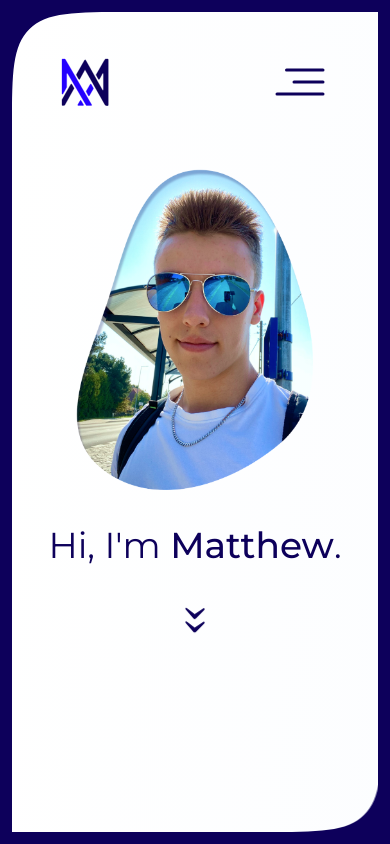
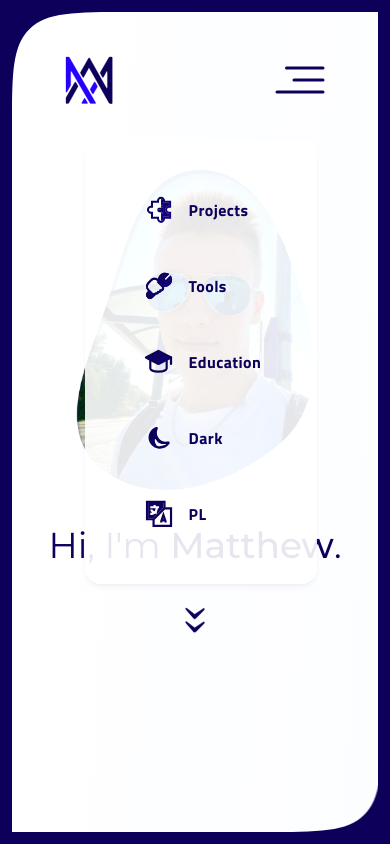
Before and after one commit to muslewski/muslewski.com, a React (Vite) app: page / in a window 390 px wide. Both pictures are taken after a click on the item 300 px from the left and 82 px from the top of the page. Shown: the top 844 px of the page. Built offline with nearby package versions, Linux system fonts and the light colour scheme; what tailwindcss-animated would draw is missing.

Commit message:
add: Hamburger Menu

```diff
--- a/public/locales/pl/translation.json
+++ b/public/locales/pl/translation.json
@@ -8,7 +8,7 @@
   "Bright": "Jaśniej",
   "Dark": "Ciemniej",
   "TranslationButton": "EN",
-  "Hire": "Zatrudnij mnie",
+  "Hire": "Zatrudnij",
   "As_a": "Jako",
   "Ilove": "Uwielbiam tworzyć nowoczesne strony i aplikacje internetowe.",
   "HarderBetter": "Im trudniejszy projekt, tym lepiej!",
--- a/src/App.jsx
+++ b/src/App.jsx
@@ -54,8 +54,8 @@ function App() {
 
   const hrPositions = {
     Projects: "opacity-100 w-52 left-[0.4rem] animate-jump-in",
-    Tools: "opacity-100 w-52 left-[14.5rem] animate-jump-in",
-    Education: "opacity-100 w-52 left-[30rem] animate-jump-in",
+    Tools: "opacity-100 w-52 left-[13rem] animate-jump-in",
+    Education: "opacity-100 w-52 left-[26rem] animate-jump-in",
   };
 
   const hrLeft = useMemo(() => {
--- a/src/components/1SectionHero/AnimatedHr.jsx
+++ b/src/components/1SectionHero/AnimatedHr.jsx
@@ -5,7 +5,7 @@ function AnimatedHr({ hrLeft }) {
 
   useEffect(() => {
     const initialHrClass =
-      "absolute -bottom-1 h-1 rounded-full bg-gradient-to-br from-secondary/50 to-accent/75 border-0 animate-duration-[300ms] ";
+      "xl:flex hidden absolute -bottom-1 h-1 rounded-full bg-gradient-to-br from-secondary/50 to-accent/75 border-0 animate-duration-[300ms] ";
     setHrClass(initialHrClass + hrLeft);
 
     let timeout;
--- a/src/components/1SectionHero/Menu.jsx
+++ b/src/components/1SectionHero/Menu.jsx
@@ -29,12 +29,17 @@ function Menu({ setTheme, theme, hrLeft = "" }) {
   const { t, i18n } = useTranslation();
   const [openSettings, setOpenSettings] = useState(null);
   const openSettingsRef = useRef();
+  const openMenuRef = useRef();
+
+  const [openMenu, setOpenMenu] = useState(null);
 
   // Latest status of openSettings.
   openSettingsRef.current = openSettings;
+  openMenuRef.current = openMenu;
 
   // By default animation is hidden
   const [animationClass, setAnimationClass] = useState("xl:hidden 2xl:flex");
+  const [menuAnimationClass, setMenuAnimationClass] = useState("hidden");
 
   // Logic for animation of settings (Jump in / out)
   useEffect(() => {
@@ -57,6 +62,28 @@ function Menu({ setTheme, theme, hrLeft = "" }) {
       }
     };
   }, [openSettings]);
+
+  // Logic for animation of menu (Jump in / out)
+  useEffect(() => {
+    let timeout;
+
+    if (openMenu === true) {
+      setMenuAnimationClass("animate-jump-in xl:flex");
+    } else if (openMenu === false) {
+      setMenuAnimationClass("animate-jump-out xl:flex");
+      // Make sure that we will not see jump out animation after it is already disabled
+      timeout = setTimeout(() => {
+        setMenuAnimationClass("hidden xl:flex");
+      }, 1000);
+    }
+
+    // Clear timeout
+    return () => {
+      if (timeout) {
+        clearTimeout(timeout);
+      }
+    };
+  }, [openMenu]);
 
   // Logic of hiding settings in multiple ways
   const useOutsideClick = (callback) => {
@@ -98,7 +125,16 @@ function Menu({ setTheme, theme, hrLeft = "" }) {
 
   // Hide settings if visible
   const handleClickOutside = () => {
-    if (openSettingsRef.current === true) setOpenSettings(false);
+    if (openSettingsRef.current === true) {
+      setOpenSettings(false);
+    }
+  };
+
+  // Hide menu if visible
+  const handleMenuClickOutside = () => {
+    if (openMenuRef.current === true) {
+      setOpenMenu(false);
+    }
   };
 
   // Do nothing when clicked on children elements
@@ -108,6 +144,7 @@ function Menu({ setTheme, theme, hrLeft = "" }) {
 
   // Ref for setting button
   const refSettings = useOutsideClick(handleClickOutside);
+  const refMenu = useOutsideClick(handleMenuClickOutside);
 
   function changeLanguage(lng) {
     setLanguage(lng);
@@ -116,13 +153,16 @@ function Menu({ setTheme, theme, hrLeft = "" }) {
   }
 
   return (
-    <menu className=" flex justify-between mt-10 xl:mt-14 items-center mb-4 lg:mb-32  font-description text-secondary dark:text-white tracking-wide font-bold md:text-lg xl:text-2xl fixed w-9/12 lg:w-10/12 z-40">
-      <li className="animate-fade-down animate-duration-500 dark:bg-background/25 bg-white/25 xl:bg-transparent xl:dark:bg-transparent p-3 rounded-2xl">
+    <menu className=" flex flex-wrap xl:flex-nowrap justify-between mt-10 xl:mt-14 items-center mb-4 lg:mb-32  font-description text-secondary dark:text-white tracking-wide font-bold md:text-lg xl:text-2xl fixed w-9/12 lg:w-10/12 z-40">
+      <li className="dark:bg-black/25 px-4 py-3 bg-white/25 xl:bg-transparent xl:dark:bg-transparent rounded-2xl hover:animate-jump animate-duration-500 animate-ease-in-out">
         <a href="#">
           <img src={theme === "dark" ? logoDark : logo} alt="" />
         </a>
       </li>
-      <ul className="relative hidden xl:flex gap-20 bg-white/90 dark:bg-secondary-dark/90 lg:py-3 lg:px-7 mx-6 lg:rounded-2xl shadow-md shadow-secondary/5">
+
+      <ul
+        className={`${menuAnimationClass} flex absolute xl:relative  sm:justify-center self-center   justify-start items-start  flex-col sm:flex-row z-30 top-24 right-0 w-fit xl:top-0 flex-wrap xl:flex-nowrap gap-y-8 sm:gap-20 bg-white/90 dark:bg-secondary-dark/90 lg:py-3 py-12 sm:py-6 px-14 sm:px-7 mx-6 rounded-2xl shadow-md shadow-secondary/5`}
+      >
         <AnimatedHr hrLeft={hrLeft} />
 
         <MenuItem
@@ -146,21 +186,24 @@ function Menu({ setTheme, theme, hrLeft = "" }) {
         >
           {t("Education")}
         </MenuItem>
-        <li className="relative" onClick={handleMenuClick}>
+        <li
+          className="relative animate-fade-down animate-duration-500 "
+          onClick={handleMenuClick}
+        >
           <img
             src={theme === "dark" ? settingsIconDark : settingsIcon}
-            className="h-11 2xl:hidden cursor-pointer"
+            className="h-11 hidden xl:flex 2xl:hidden cursor-pointer xl:animate-delay-[1000ms]"
             alt=""
             onClick={() => setOpenSettings((prev) => !prev)}
             ref={refSettings}
           />
           <ul
-            className={`absolute 2xl:static flex justify-between gap-24 2xl:gap-20 2xl:p-0 2xl:shadow-transparent 2xl:bg-transparent 2xl:dark:bg-transparent -bottom-24 right-0
-           bg-white dark:bg-secondary-dark px-12 py-3 rounded-2xl shadow-md shadow-secondary/10 2xl:animate-jump xl:animate-duration-500 xl:animate-ease-in-out  ${animationClass}`}
+            className={`static xl:absolute 2xl:static flex-col sm:flex-row flex justify-between items-start gap-y-8 sm:gap-20 xl:gap-24 2xl:gap-20 p-0 2xl:p-0 2xl:shadow-transparent 2xl:bg-transparent 2xl:dark:bg-transparent -bottom-24 right-0
+          xl:bg-white xl:dark:bg-secondary-dark xl:px-12 xl:py-3 rounded-2xl shadow-transparent xl:shadow-md xl:shadow-secondary/10 2xl:animate-jump  ${animationClass}`}
           >
             <MenuItem
               icon={theme === "dark" ? sun : moon}
-              className="2xl:animate-delay-[200ms]"
+              className="xl:animate-delay-[200ms]"
               onClick={() => {
                 setTheme(theme === "dark" ? "light" : "dark");
               }}
@@ -170,7 +213,7 @@ function Menu({ setTheme, theme, hrLeft = "" }) {
             </MenuItem>
             <MenuItem
               icon={theme === "dark" ? translationDark : translation}
-              className="2xl:animate-delay-[250ms]"
+              className="xl:animate-delay-[250ms]"
               onClick={() => changeLanguage(language === "pl" ? "en" : "pl")}
             >
               {t("TranslationButton")}
@@ -179,23 +222,27 @@ function Menu({ setTheme, theme, hrLeft = "" }) {
           </ul>
         </li>
       </ul>
+      <ul className="flex flex-row-reverse items-center gap-12">
         <MenuItem
           href="#kontakt"
           icon={hire}
-        className="animate-delay-[300ms] hidden lg:flex text-2xl lg:text-white lg:bg-gradient-to-bl lg:from-secondary lg:to-[#273aa5] rounded-md"
+          className="animate-delay-[300ms] hidden lg:flex text-2xl lg:text-white lg:bg-gradient-to-bl lg:from-secondary lg:to-[#273aa5] rounded-md hover:shadow-accent/30 hover:shadow-xl transition ease-in-out duration-500"
           classNameA="px-4 py-1 hover:py-2 hover:px-5  text-nowrap"
         >
           {t("Hire")}
         </MenuItem>
+        <div ref={refMenu}>
           <MenuItem
-        className="flex lg:hidden dark:bg-background/25 bg-white/25 xl:bg-transparent xl:dark:bg-transparent py-6 px-4 rounded-2xl "
+            className="flex xl:hidden dark:bg-black/25 bg-white/25 xl:bg-transparent xl:dark:bg-transparent py-4 px-4 rounded-2xl hover:animate-jump animate-duration-500 animate-ease-in-out"
             onClick={() => {
-          console.log("click");
+              setOpenMenu((prev) => !prev);
             }}
           >
             {" "}
             <img src={theme === "dark" ? hamburgerDark : hamburger} alt="" />
           </MenuItem>
+        </div>
+      </ul>
     </menu>
   );
 }
--- a/src/components/1SectionHero/MenuItem.jsx
+++ b/src/components/1SectionHero/MenuItem.jsx
@@ -1,14 +1,16 @@
 function MenuItem({ children, href, icon, className, classNameA, ...props }) {
   return (
     <li
-      className={`animate-fade-down animate-duration-500 py-1 h-fit ${className}`}
+      className={`animate-duration-500 py-1 h-fit ${className} ${
+        className.includes("animate-jump") ? "" : " animate-fade-down"
+      }`}
       {...props}
     >
       <a
         href={href}
-        className={`flex items-center justify-center gap-3 cursor-pointer transition-all   ${classNameA}`}
+        className={`flex items-center justify-center gap-3 cursor-pointer transition-all hover:scale-105   ${classNameA}`}
       >
-        <img src={icon} className="hidden lg:flex h-9" alt="" />
+        <img src={icon} className=" h-9" alt="" />
         {children}
       </a>
     </li>
--- a/src/components/1SectionHero/Photo3d.jsx
+++ b/src/components/1SectionHero/Photo3d.jsx
@@ -62,7 +62,11 @@ function Photo3d({ fota }) {
         onMouseMove={rotateToMouse}
         // style={{ backgroundImage: `url(${fota})` }}
       >
-        <img src={fota} className="w-full h-full cardImage" alt="" />
+        <img
+          src={fota}
+          className="w-full h-full cardImage object-contain"
+          alt=""
+        />
         {/* <div ref={glowRef} className="glow" /> */}
       </div>
     </div>
--- a/src/components/1SectionHero/Welcome.jsx
+++ b/src/components/1SectionHero/Welcome.jsx
@@ -1,6 +1,7 @@
 import { useTranslation } from "react-i18next";
 
 import fota from "../../assets/fotaLower.png";
+import fotaDark from "../../assets/fotaLowerDark.png";
 import fotaBefore from "../../assets/fotaBefore.svg";
 import fotaBeforeDark from "../../assets/fotaBeforeDark.svg";
 import fotaRaw from "../../assets/fota_raw.jpg";
@@ -23,10 +24,10 @@ function WelcomeSection({ setTheme, theme, hrLeft }) {
         <div className="h-80 lg:pr-16 lg:pb-16 lg:h-3/5 relative flex justify-center ">
           <img
             className="h-full relative z-20 object-contain xl:hidden"
-            src={fota}
+            src={theme === "dark" ? fotaDark : fota}
             alt=""
           />
-          <Photo3d fota={fota} />
+          <Photo3d fota={theme === "dark" ? fotaDark : fota} />
           <img
             className=" hidden lg:flex absolute h-3/4 w-3/4 -bottom-10 xl:-bottom-16 right-0 z-0"
             src={theme === "dark" ? fotaBeforeDark : fotaBefore}
```
Also changed, not shown: src/assets/fotaLowerDark.png (added). Lines whose indentation alone changed are shown as unchanged.
